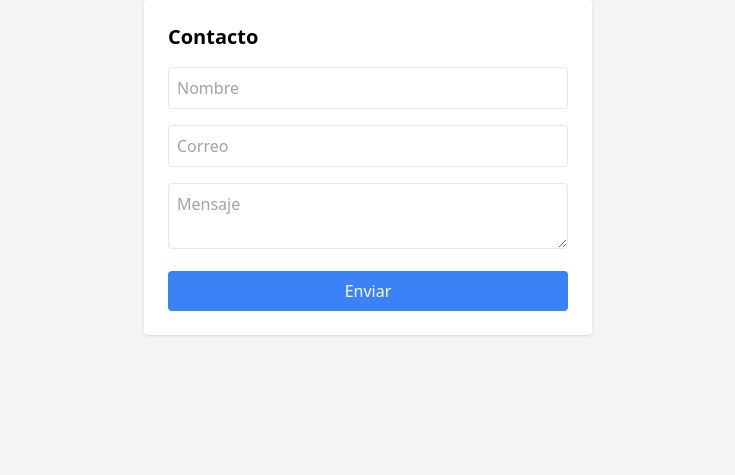
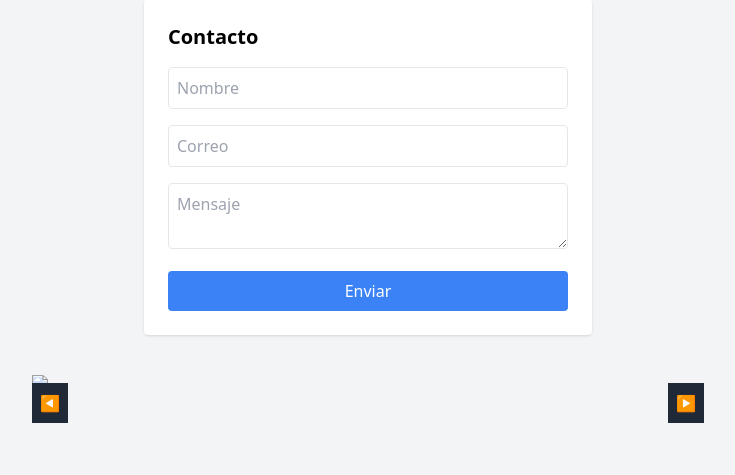
Before and after one commit to vallegrande/ase251s2_t01_labGitFlow, a Flask app: page / in a window 1280 px wide. Shown: the part 117-592 px from the top of the page, without its empty margins (272-1007 px from the left). Run offline with Flask 3, Linux system fonts and the light colour scheme; some libraries are stand-ins or nearby versions.

Commit message:
feat(carousel): implement carousel of dinamic images

```diff
--- a/static/js/script.js
+++ b/static/js/script.js
@@ -9,3 +9,19 @@ document.getElementById('contact-form').addEventListener('submit', function(e) {
   }
   alert('Formulario enviado con éxito.');
 });
+
+// dev2 - Carrusel
+let currentIndex = 0;
+const images = document.querySelectorAll('#carousel img');
+
+document.getElementById('next').addEventListener('click', () => {
+  images[currentIndex].classList.add('hidden');
+  currentIndex = (currentIndex + 1) % images.length;
+  images[currentIndex].classList.remove('hidden');
+});
+
+document.getElementById('prev').addEventListener('click', () => {
+  images[currentIndex].classList.add('hidden');
+  currentIndex = (currentIndex - 1 + images.length) % images.length;
+  images[currentIndex].classList.remove('hidden');
+});
--- a/templates/index.html
+++ b/templates/index.html
@@ -20,6 +20,17 @@
     </form>
   </div>
 
+  <!-- CARRUSEL DE IMÁGENES -->
+  <div class="relative w-full max-w-2xl mx-auto mt-10">
+    <div id="carousel" class="flex overflow-hidden">
+      <img src="https://via.placeholder.com/800x400/3b82f6/white?text=Imagen+1" class="w-full">
+      <img src="https://via.placeholder.com/800x400/10b981/white?text=Imagen+2" class="w-full hidden">
+      <img src="https://via.placeholder.com/800x400/f59e0b/white?text=Imagen+3" class="w-full hidden">
+    </div>
+    <button id="prev" class="absolute top-1/2 left-0 bg-gray-800 text-white p-2">◀</button>
+    <button id="next" class="absolute top-1/2 right-0 bg-gray-800 text-white p-2">▶</button>
+  </div>
+
   <script src="/static/js/script.js"></script>
 </body>
 </html>
```
